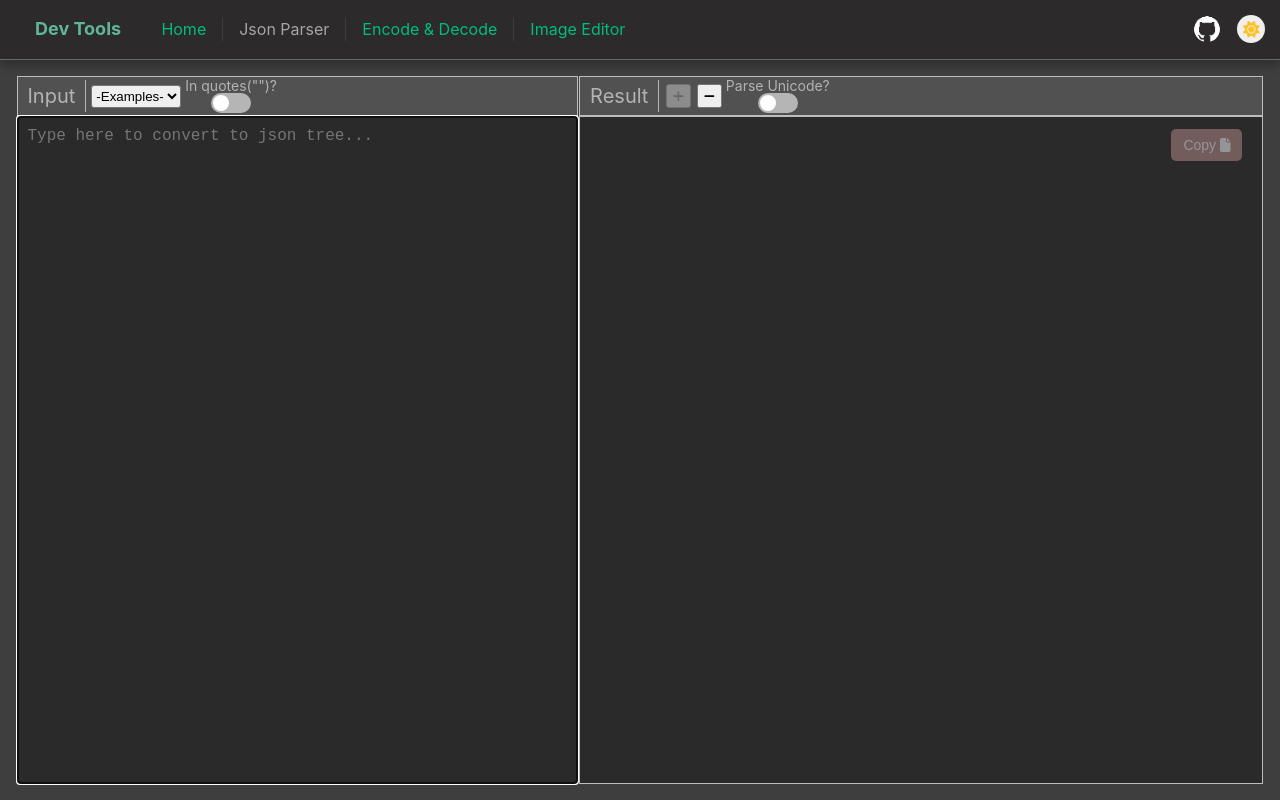
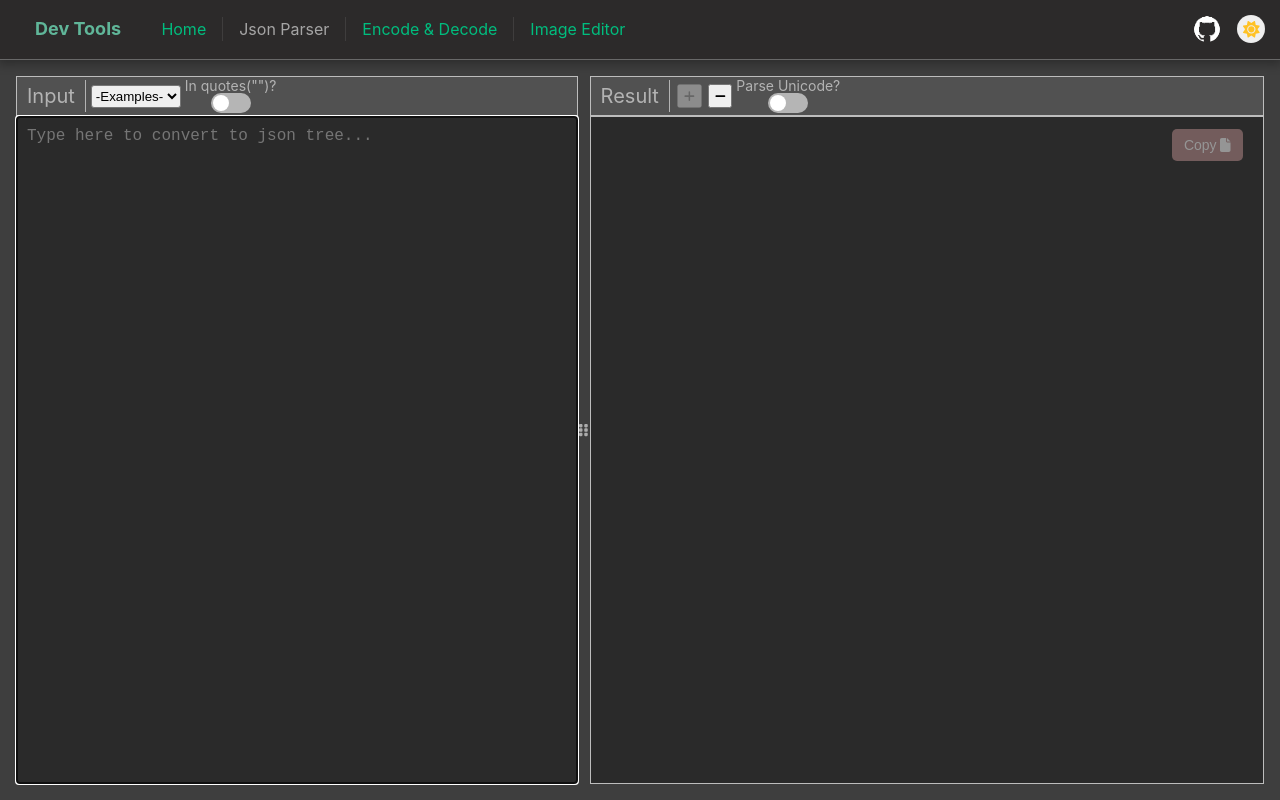
Before and after one commit to wangchristine/dev-tools, a Vue app: page /json-parser in a window 1280 px wide. Built offline with nearby package versions, Linux system fonts and the light colour scheme.

Commit message:
feat: update json drag style

```diff
--- a/src/views/JsonView.vue
+++ b/src/views/JsonView.vue
@@ -133,6 +133,7 @@
 
 const handleMouseDown = (e) => {
   console.log("down");
+  e.preventDefault();
 
   isDragging.value = true;
   lastMouseX.value = e.clientX;
@@ -168,7 +169,7 @@
   if (window.innerWidth >= 768) {
     let resizeDiff = container.value.clientWidth - containerWidth.value;
     userBlock.value.style.width = userBlock.value.clientWidth + Math.floor(resizeDiff / 2) + "px";
-    resultBlock.value.style.width = container.value.clientWidth - userBlock.value.clientWidth - 2 + "px";
+    resultBlock.value.style.width = container.value.clientWidth - userBlock.value.clientWidth - 12 + "px";
     containerWidth.value = container.value.clientWidth;
   } else {
     userBlock.value.style.width = "100%";
@@ -206,9 +207,11 @@
         v-model.trim="jsonString"
       ></textarea>
     </div>
+    <div class="drag-block" id="drag-block" @mousedown="handleMouseDown">
+      <FontAwesomeIcon :icon="['fa', 'grip-vertical']" size="sm" />
+    </div>
+
     <div class="result-block" id="result-block" ref="resultBlock">
-      <div class="drag-block" id="drag-block" @mousedown="handleMouseDown"></div>
-
       <div class="title-block">
         <div class="title">Result</div>
         <div class="action">
@@ -263,24 +266,19 @@
   min-width: 270px;
 }
 
-.result-block {
-  width: calc(55% - 2px);
-  min-width: 270px;
-}
-
 .drag-block {
-  position: absolute;
-  left: -4px;
+  display: flex;
+  align-items: center;
+  justify-content: center;
   height: 100%;
-  width: 4px;
-  background-color: transparent;
+  width: 12px;
   z-index: 3;
   cursor: col-resize;
 }
 
-.drag-block:hover {
-  border: solid #b7b7b7;
-  border-width: 0 3px;
+.result-block {
+  width: calc(55% - 12px);
+  min-width: 270px;
 }
 
 .title-block {
```
